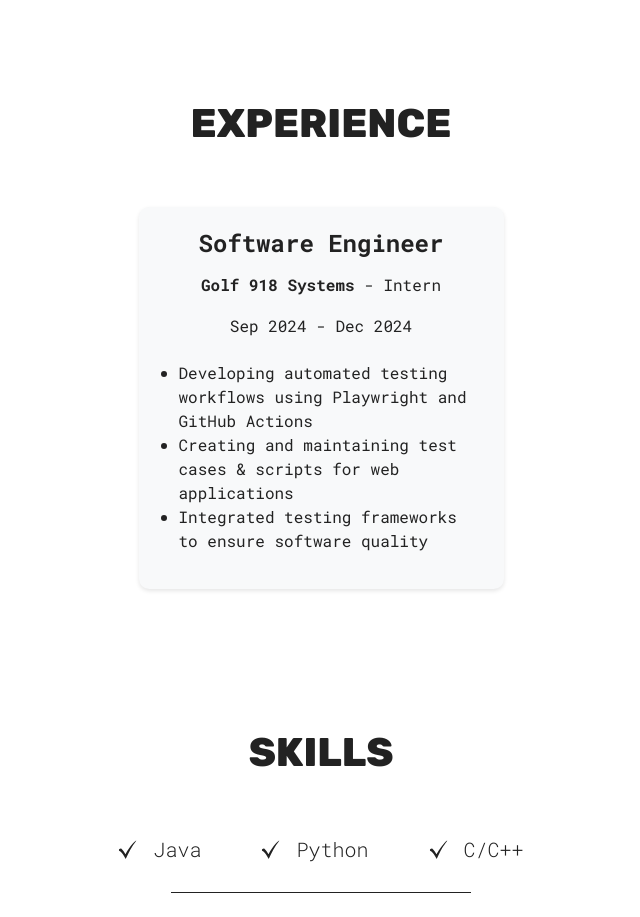
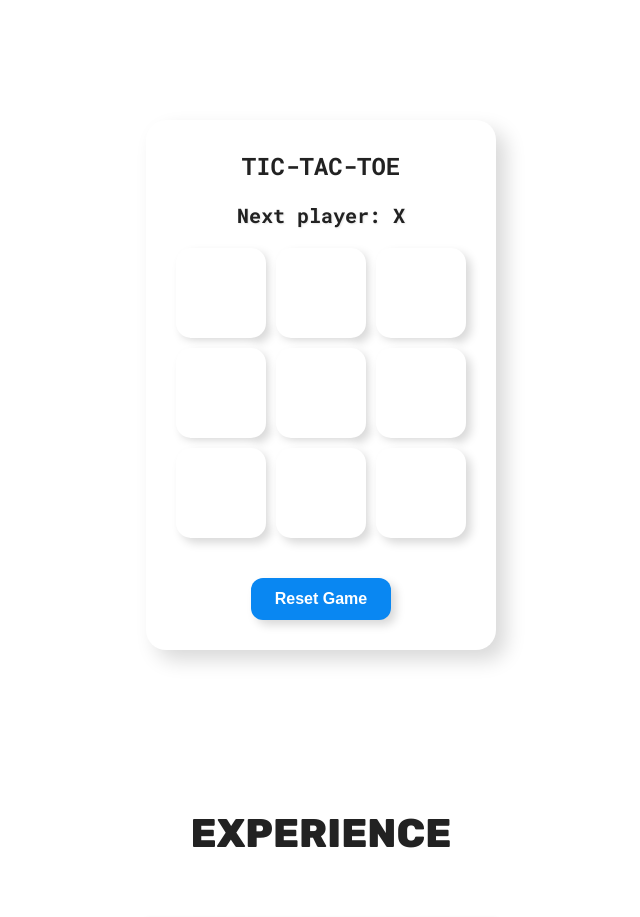
Before and after one commit to Hirbod03/PersonalWebsite, a React (Vite) app: page / in a window 1280 px wide. Shown: the part 820-1737 px from the top of the page, without its empty margins (319-959 px from the left). Built offline with nearby package versions, Linux system fonts and the light colour scheme.

Commit message:
feat: added confetti winning animations in Tic-Tac-Toe

```diff
--- a/package.json
+++ b/package.json
@@ -10,6 +10,7 @@
     "preview": "vite preview"
   },
   "dependencies": {
+    "canvas-confetti": "^1.9.3",
     "pnpm": "^9.15.4",
     "react": "^18.3.1",
     "react-dom": "^18.3.1"
--- a/src/App.jsx
+++ b/src/App.jsx
@@ -5,13 +5,13 @@ import Skills from './sections/Skills/Skills'
 import Contact from './sections/Contact/Contact'
 import BackToTopButton from './sections/BackToTop/BackToTopButton'
 import Experience from './sections/Experience/Experience'
-// import TicTacToe from './sections/Tic-Tac-Toe/TicTacToe'
+import TicTacToe from './sections/Tic-Tac-Toe/TicTacToe'
 
 function App() {
    return (
       <>
          <Hero />
-         {/* <TicTacToe /> */}
+         <TicTacToe />
          <Experience />
          <Skills />
          <Projects />
--- a/src/sections/Tic-Tac-Toe/TicTacToe.jsx
+++ b/src/sections/Tic-Tac-Toe/TicTacToe.jsx
@@ -1,10 +1,12 @@
 // eslint-disable-next-line no-unused-vars
-import React, { useState } from 'react';
-import styles from './TicTacToe.module.css'; // Add your CSS module for styling
+import React, { useState, useEffect } from "react";
+import styles from "./TicTacToe.module.css";
+import confetti from "canvas-confetti"; // Import confetti
 
 function TicTacToe() {
     const [board, setBoard] = useState(Array(9).fill(null));
     const [isXNext, setIsXNext] = useState(true);
+    const [countdown, setCountdown] = useState(null); // Countdown timer
 
     const calculateWinner = (squares) => {
         const lines = [
@@ -15,7 +17,7 @@ function TicTacToe() {
         for (let line of lines) {
             const [a, b, c] = line;
             if (squares[a] && squares[a] === squares[b] && squares[a] === squares[c]) {
-                return squares[a];
+                return { winner: squares[a], winningLine: [a, b, c] };
             }
         }
         return null;
@@ -24,22 +26,40 @@ function TicTacToe() {
     const handleClick = (index) => {
         if (board[index] || calculateWinner(board)) return;
         const newBoard = board.slice();
-        newBoard[index] = isXNext ? 'X' : 'O';
+        newBoard[index] = isXNext ? "X" : "O";
         setBoard(newBoard);
         setIsXNext(!isXNext);
     };
 
-    const winner = calculateWinner(board);
-    const status = winner
-        ? `Winner: ${winner}`
-        : board.every((square) => square)
-        ? 'Draw!'
-        : `Next player: ${isXNext ? 'X' : 'O'}`;
+    const result = calculateWinner(board);
+    const winner = result ? result.winner : null;
+
+    useEffect(() => {
+        if (winner) {
+            confetti(); // Trigger confetti
+            setCountdown(3); // Start countdown
+            const timer = setInterval(() => {
+                setCountdown((prev) => (prev > 0 ? prev - 1 : 0));
+            }, 1000);
+
+            setTimeout(() => {
+                resetGame();
+                clearInterval(timer);
+            }, 3000);
+        }
+    }, [winner]);
 
     const resetGame = () => {
         setBoard(Array(9).fill(null));
         setIsXNext(true);
+        setCountdown(null); // Clear countdown
     };
+
+    const status = winner
+        ? `Winner: ${winner} 🎉\n(Restarting in ${countdown}s)`
+        : board.every((square) => square)
+        ? "Draw!\n(Restarting in 3s)"
+        : `Next player: ${isXNext ? "X" : "O"}`;
 
     return (
         <div className={styles.game}>
@@ -49,7 +69,9 @@ function TicTacToe() {
                 {board.map((value, index) => (
                     <button
                         key={index}
-                        className={styles.square}
+                        className={`${styles.square} ${
+                            result?.winningLine?.includes(index) ? styles.winningSquare : ""
+                        }`}
                         onClick={() => handleClick(index)}
                     >
                         {value}
--- a/src/sections/Tic-Tac-Toe/TicTacToe.module.css
+++ b/src/sections/Tic-Tac-Toe/TicTacToe.module.css
@@ -56,6 +56,7 @@
     margin: 20px 0;
     font-size: 20px;
     font-weight: bold;
+    font-family: 'Roboto Mono', monospace;
     color: var(--text-color);
     text-shadow: 1px 1px 2px rgba(0, 0, 0, 0.1);
 }
@@ -83,3 +84,14 @@
     color: #fff;
     box-shadow: 5px 5px 10px #111, -5px -5px 10px #222;
 }
+
+.winningSquare {
+    background: #00c853 !important;
+    color: white !important;
+    animation: blink 0.5s infinite alternate;
+}
+
+@keyframes blink {
+    from { opacity: 1; }
+    to { opacity: 0.6; }
+}
```
Also changed, not shown: 1 other file (tests, documents, lock files or other folders).
